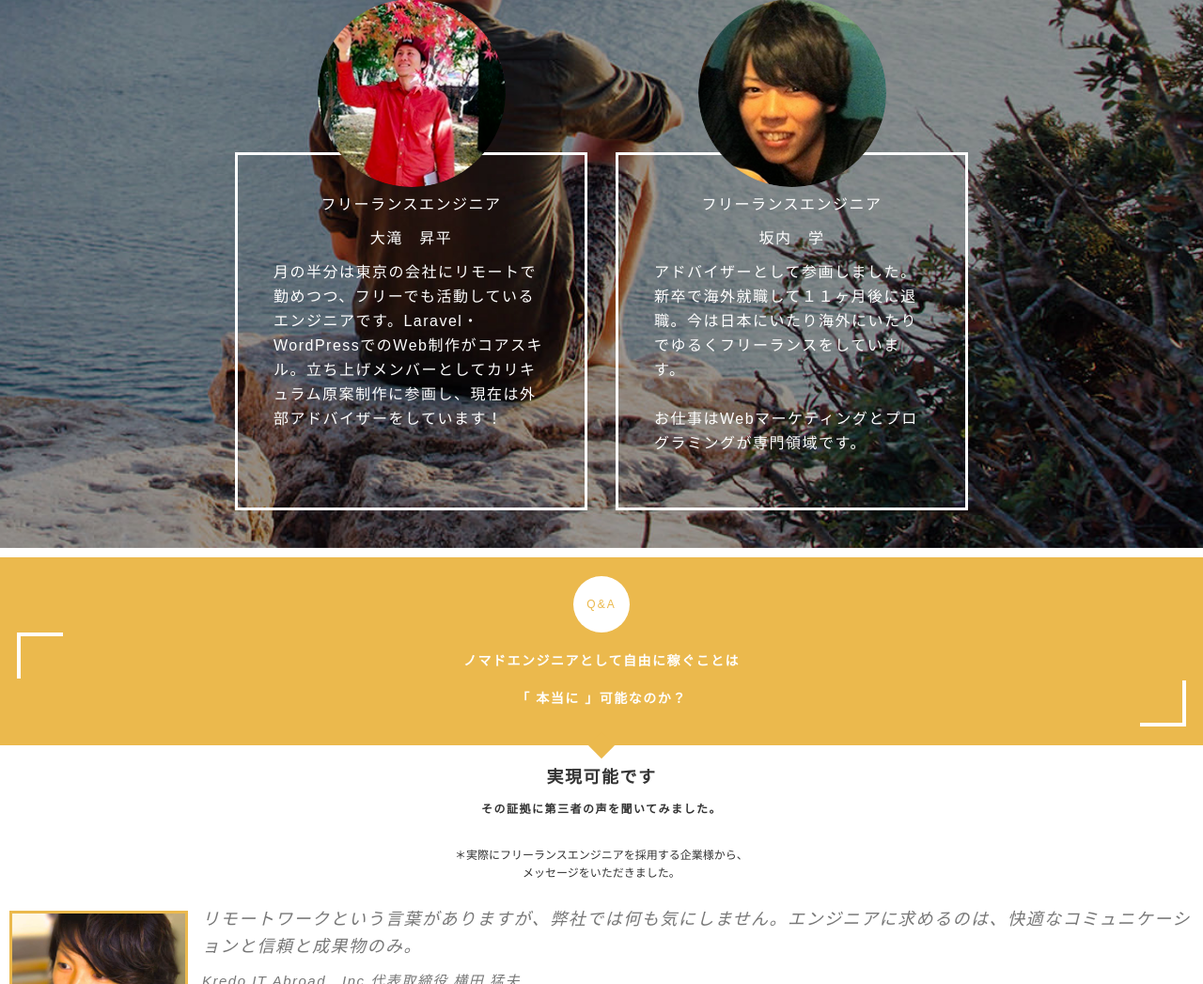
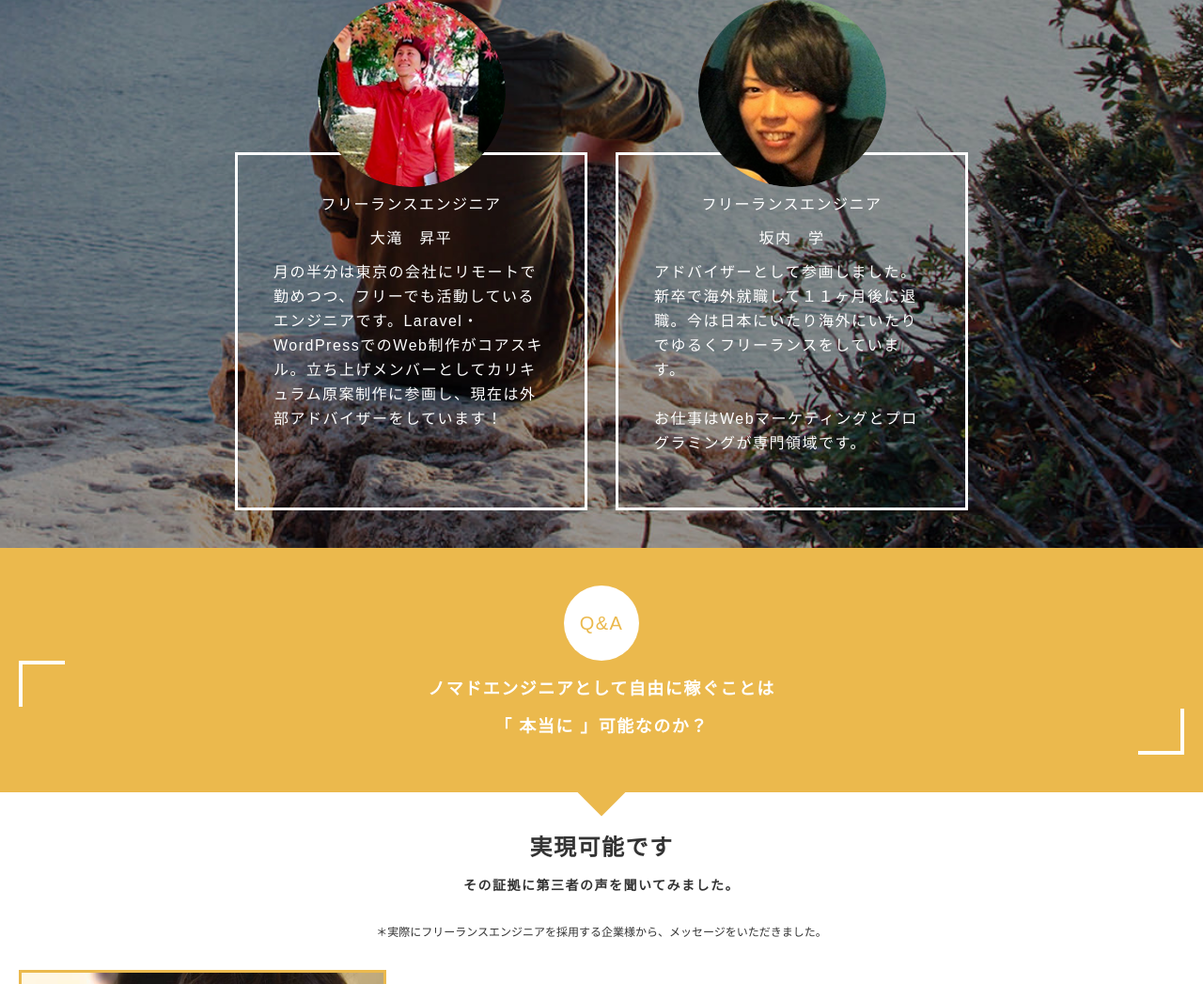
Before and after one commit to Yosuke-Nishizawa/HTML-Replication, a PHP site: page / in a window 1280 px wide. Shown: the part 5453-6500 px from the top of the page at 94% size. Run offline with PHP 8.4, Linux system fonts and the light colour scheme; some libraries are stand-ins or nearby versions.

Commit message:
page10 tablet 途中

```diff
--- a/iSara/css/base.css
+++ b/iSara/css/base.css
@@ -1042,7 +1042,6 @@ span.marker {
 }
 /* page10 */
 .box-page10-qa {
-  margin-top: 10px;
   padding: 20px 18px;
   background-color: #ebb94d;
   position: relative;
@@ -1100,7 +1099,7 @@ span.marker {
   display: flex;
 }
 .img-page10-item {
-  width: 190px;
+  width: 31.5%;
   border: 3px solid #ebb94d;
 }
 .contents-page10-item {
@@ -1126,3 +1125,40 @@ span.marker {
 .list-page10 .item+.item {
   margin-top: 40px;
 }
+@media screen and (min-width:769px) {
+  .box-page10-qa {
+    padding: 40px 20px;
+  }
+  .txt-page10-qa {
+    width: 80px;
+    height: 80px;
+    font-size: 20px;
+    line-height: 80px;
+  }
+  .box-page10-braces {
+    font-size: 18px;
+    line-height: 40px;
+  }
+  .triangle-page10 {
+    border-width: 18px;
+  }
+  .contents-page10 {
+    padding: 40px 20px 60px;
+  }
+  .txt-page10-contents:nth-of-type(1) {
+    font-size: 24px;
+    line-height: 38px;
+  }
+  .txt-page10-contents:nth-of-type(2) {
+    font-size: 14px;
+    line-height: 22px;
+  }
+  .txt-page10-contents:nth-of-type(3) {
+    font-size: 12px;
+    line-height: 19px;
+  }
+  .contents-page10-item {
+    margin-top: 18px;
+    margin-left: 30px;
+  }
+}
--- a/iSara/index.html
+++ b/iSara/index.html
@@ -213,14 +213,14 @@
     <!-- 10 -->
       <section id="page10" class="sec-page10">
         <div class="box-page10-qa">
-          <p class="s-ls2 txt-page10-qa">Q&A</p>
+          <p class="s-ls1_5 txt-page10-qa">Q&A</p>
           <h2 class="s-ls1_5 s-fsize14 s-fwhite area-braces box-page10-braces ttl-page10-02">ノマドエンジニアとして自由に稼ぐことは<br>「 本当に 」可能なのか？</h2>
           <div class="triangle-page10"></div>
         </div>
         <div class="contents-page10">
           <p class="s-ls1_5 txt-page10-contents">実現可能です</p>
           <p class="s-ls1_5 txt-page10-contents">その証拠に第三者の声を聞いてみました。</p>
-          <p class="txt-page10-contents">＊実際にフリーランスエンジニアを採用する企業様から、<br>メッセージをいただきました。</p>
+          <p class="txt-page10-contents">＊実際にフリーランスエンジニアを採用する企業様から、<br class="is-sp">メッセージをいただきました。</p>
           <ul class="list-page10">
             <li class="item">
               <img class="img-page10-item" src="img/take.jpg">
```
